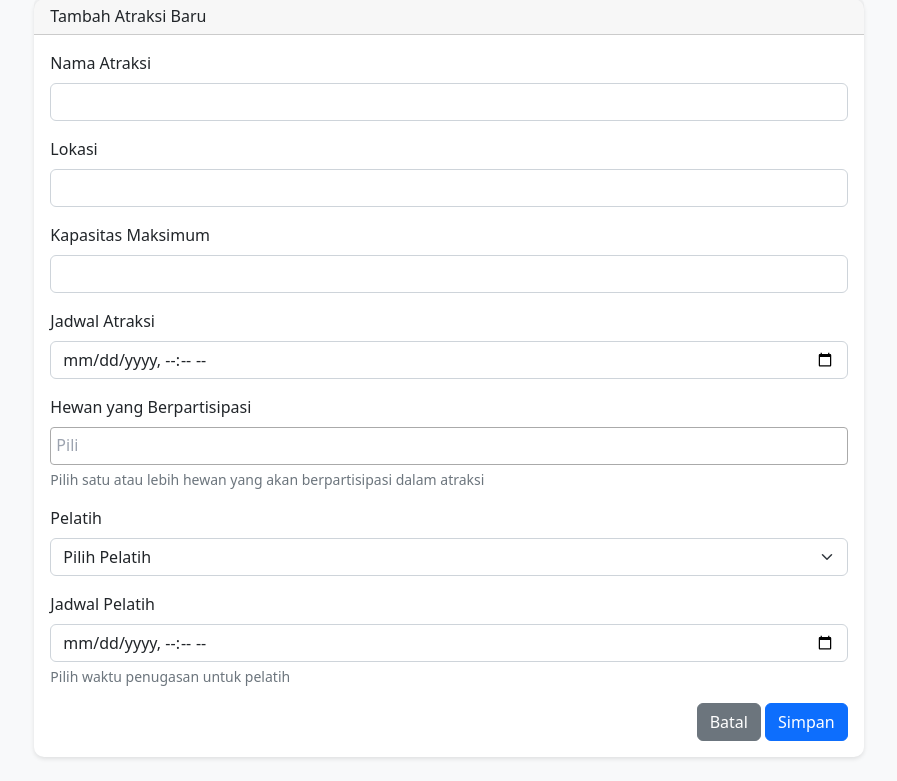
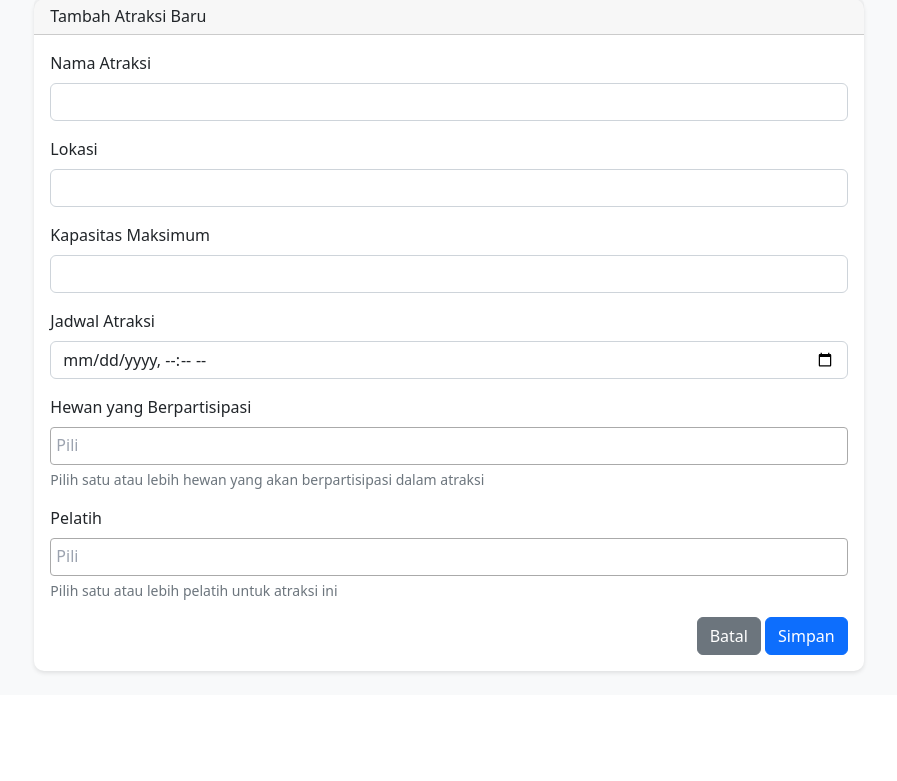
Before and after one commit to BASDAT-KEL8/sizopi, a Django app: page /atraksi/tambah/ in a window 1280 px wide. Shown: the part 169-950 px from the top of the page, without its empty margins (191-1088 px from the left). After the commit the page ends 844 px from the top, so only its background shows below. Run offline with Django 5.2, Linux system fonts and the light colour scheme; data that the repository does not hold is empty; some libraries are stand-ins or nearby versions.

Commit message:
fix all dashboard atraksi

```diff
--- a/atraksi/templates/atraksi/manage.html
+++ b/atraksi/templates/atraksi/manage.html
@@ -82,9 +82,6 @@
                                     {% for pelatih in item.pelatih %}
                                         <div>
                                             {{ pelatih.nama }}
-                                            {% if pelatih.jadwal %}
-                                                <small class="text-muted">{{ pelatih.jadwal|date:"d M Y H:i" }}</small>
-                                            {% endif %}
                                         </div>
                                     {% endfor %}
                                     {% else %}
--- a/atraksi/templates/atraksi/tambah_atraksi.html
+++ b/atraksi/templates/atraksi/tambah_atraksi.html
@@ -71,18 +71,13 @@
 
                             <div class="mb-3">
                                 <label class="form-label">Pelatih</label>
-                                <select name="pelatih" class="form-select">
+                                <select name="pelatih" class="form-select select2" multiple required>
                                     <option value="">Pilih Pelatih</option>
                                     {% for pelatih in pelatih_list %}
                                     <option value="{{ pelatih.username_lh }}">{{ pelatih.nama_depan }} {{ pelatih.nama_belakang }}</option>
                                     {% endfor %}
                                 </select>
-                            </div>
-
-                            <div class="mb-3">
-                                <label class="form-label">Jadwal Pelatih</label>
-                                <input type="datetime-local" name="jadwal_pelatih" class="form-control">
-                                <div class="form-text">Pilih waktu penugasan untuk pelatih</div>
+                                <div class="form-text">Pilih satu atau lebih pelatih untuk atraksi ini</div>
                             </div>
 
                             <div class="text-end">
--- a/atraksi/views.py
+++ b/atraksi/views.py
@@ -38,45 +38,48 @@ def manage_atraksi(request):
         SELECT a.nama_atraksi, a.lokasi, f.kapasitas_max, f.jadwal,
                array_agg(DISTINCT h.nama) as hewan_names,
                array_agg(DISTINCT h.spesies) as hewan_species,
-               array_agg(DISTINCT p.nama_depan) as pelatih_nama_depan,
-               array_agg(DISTINCT p.nama_belakang) as pelatih_nama_belakang,
-               array_agg(DISTINCT jp.tgl_penugasan) as tgl_penugasan,
-               array_agg(DISTINCT jp.username_lh) as username_lh
+               array_agg(jp.username_lh) as pelatih_usernames
         FROM atraksi a
         JOIN fasilitas f ON a.nama_atraksi = f.nama
         LEFT JOIN berpartisipasi b ON f.nama = b.nama_fasilitas
         LEFT JOIN hewan h ON b.id_hewan = h.id
         LEFT JOIN jadwal_penugasan jp ON jp.nama_atraksi = a.nama_atraksi
-        LEFT JOIN pelatih_hewan ph ON jp.username_lh = ph.username_lh
-        LEFT JOIN pengguna p ON ph.username_lh = p.username
         GROUP BY a.nama_atraksi, a.lokasi, f.kapasitas_max, f.jadwal
         ORDER BY a.nama_atraksi
     """)
     atraksi_rows = cur.fetchall()
 
+    # Ambil mapping username ke nama lengkap pelatih
+    cur.execute("""
+        SELECT ph.username_lh, p.nama_depan, p.nama_belakang
+        FROM pelatih_hewan ph
+        JOIN pengguna p ON ph.username_lh = p.username
+    """)
+    pelatih_map = {row[0]: f"{row[1]} {row[2]}" for row in cur.fetchall()}
+
     # Format atraksi data
     atraksi_list = []
     for row in atraksi_rows:
-        nama, lokasi, kapasitas, jadwal, hewan_names, hewan_species, pelatih_nama_depan, pelatih_nama_belakang, tgl_penugasan, username_lh = row
+        nama, lokasi, kapasitas, jadwal, hewan_names, hewan_species, pelatih_usernames = row
 
         # Format hewan list
         hewan_list = []
-        if hewan_names[0] is not None:  # Check if there are any animals
+        if hewan_names[0] is not None:
             for nama_hewan, spesies in zip(hewan_names, hewan_species):
                 hewan_list.append({
                     'id_hewan': {'nama': nama_hewan, 'spesies': spesies}
                 })
-
-        # Format pelatih info (list)
+        # Format pelatih info (list, unik)
         pelatih = []
-        for u, depan, belakang, tgl in zip(username_lh, pelatih_nama_depan, pelatih_nama_belakang, tgl_penugasan):
-            if u and depan and belakang and tgl:
-                pelatih.append({
-                    'nama': f"{depan} {belakang}",
-                    'jadwal': tgl,
-                    'username': u
-                })
-
+        seen_usernames = set()
+        if pelatih_usernames[0] is not None:
+            for username in pelatih_usernames:
+                if username and username not in seen_usernames:
+                    pelatih.append({
+                        'nama': pelatih_map.get(username, username),
+                        'username': username
+                    })
+                    seen_usernames.add(username)
         atraksi_list.append({
             'atraksi': {
                 'nama': nama,
```
